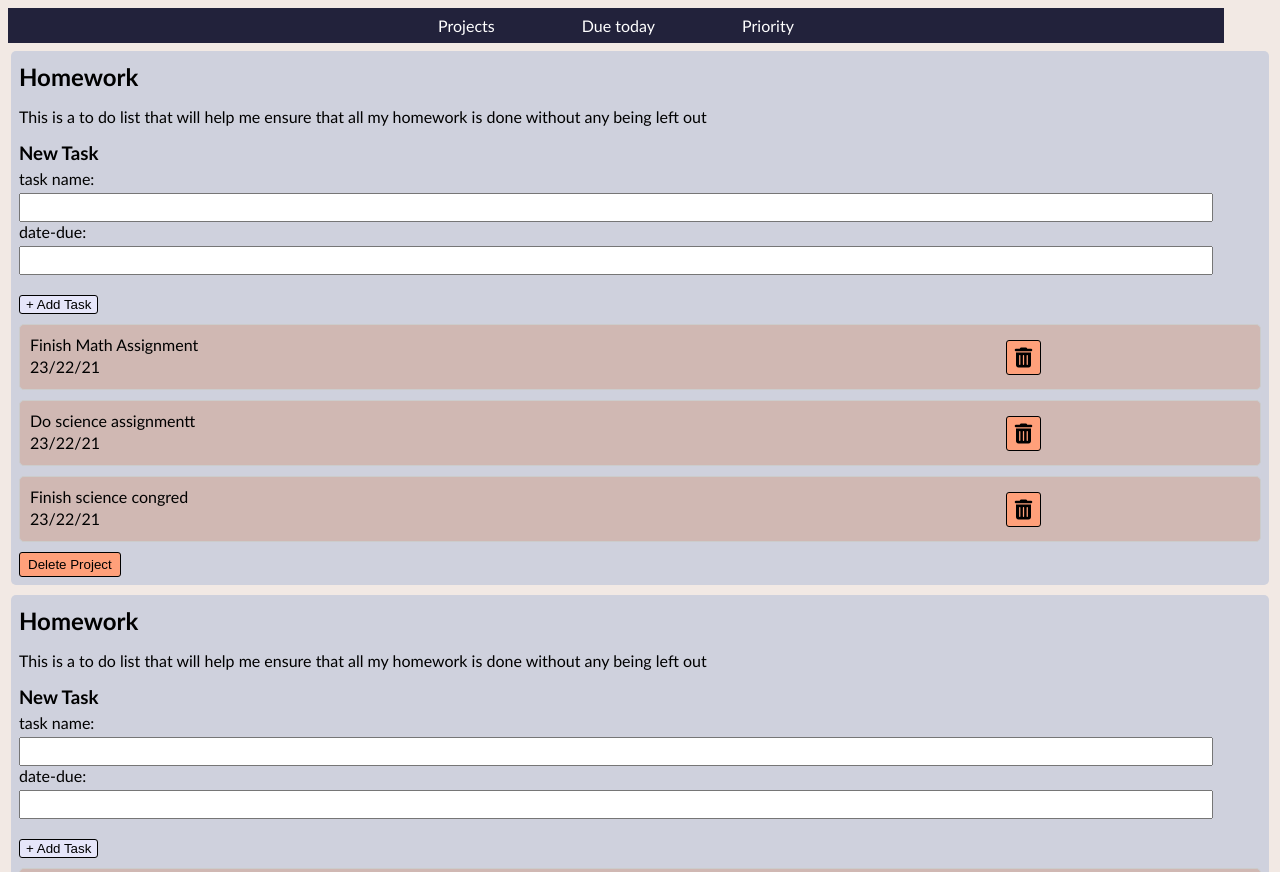
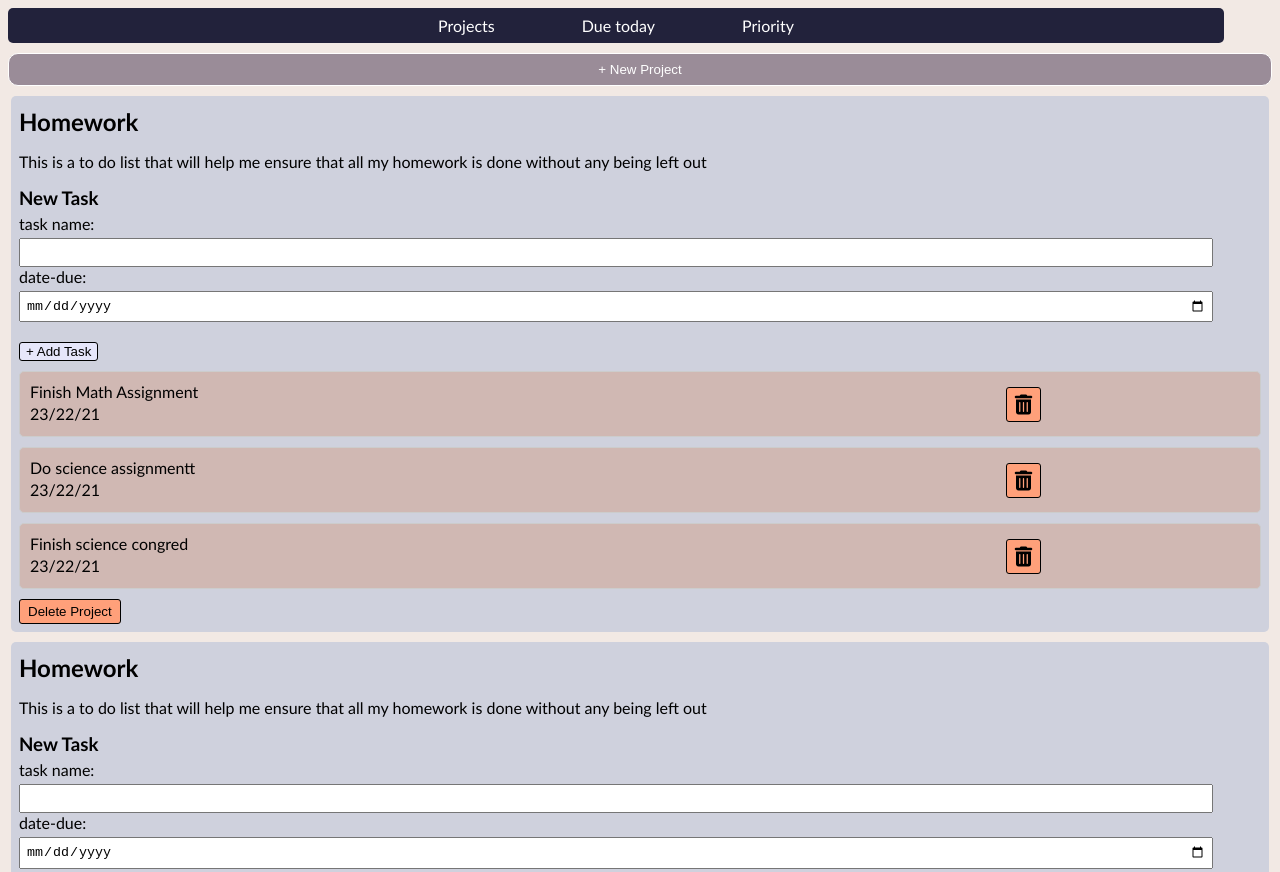
Before and after one commit to JayKowski/to-do-list, a plain HTML site: page index.html in a window 1280 px wide. Shown: the top 872 px of the page. Drawn offline with Linux system fonts and the light colour scheme.

Commit message:
correct html add styles

```diff
--- a/index.html
+++ b/index.html
@@ -9,17 +9,12 @@
 </head>
 <body>
     <div class="wrapper">
-        <nav class="nav-pane">
         <ul class="navigation">
             <li class="link">Projects</li>
             <li class="link">Due today</li>
             <li class="link">Priority</li>
-                <!-- <li class="link"></li> -->
         </ul>
-        </nav>
-        <div class="new-item">
         <button class="add-item">+ New Project</button>
-        </div>
         <div class="projects">
             <div class="to-do">
                 <h2 class="to-do-title">Homework</h2>
@@ -30,7 +25,7 @@
                     <label for="task-name">task name: </label><br>
                     <input class="task-input" type="text" name="task-name"><br>
                     <label for="task-name">date-due: </label><br>
-                    <input class="task-input" type="text" name="task-date"><br>
+                    <input class="task-input" type="date" name="task-date"><br>
                     <input class="add-task" type="submit" value="+ Add Task">
                 </form>
                 <div class="task-list">
@@ -54,7 +49,7 @@
                     <label for="task-name">task name: </label><br>
                     <input class="task-input" type="text" name="task-name"><br>
                     <label for="task-name">date-due: </label><br>
-                    <input class="task-input" type="text" name="task-date"><br>
+                    <input class="task-input" type="date" name="task-date"><br>
                     <input class="add-task" type="submit" value="+ Add Task">
                 </form>
                 <div class="task-list">
--- a/styles.css
+++ b/styles.css
@@ -1,28 +1,24 @@
 body{
-    margin: none;
     font-family: 'Gill Sans', 'Gill Sans MT', Calibri, 'Trebuchet MS', sans-serif;
     background-color: #f2e9e4;
-    /* padding: none; */
 }
 
-.wrapper{
-    /* width: 100%; */
-    /* height: 100%; */
+.wrapper {
+    display: flex;
+    flex-direction: column;
 }
 
-.nav-pane {
+.navigation{
+    list-style-type: none;
+    background-color: #22223B;
+    padding: 5px 0;
+    border: 0;
+    margin: 0;
+    text-align: center;
+    color: #fff;
     position: fixed;
     width: 95%;
     border-radius: 5px;
-}
-
-.nav-pane .navigation{
-    list-style-type: none;
-    background-color: #22223B;
-    padding: 5px 0;
-    margin-top: 0;
-    text-align: center;
-    color: #fff;
 }
 
 .navigation li{
@@ -30,12 +26,14 @@ body{
     padding: 0 5px;
     margin: 3px 3%;
 }
-.new-item .add-item{
+
+ .add-item{
     background-color: #9a8c98;
     border: 1px solid;
     color: #fff;
     border-radius: 10px;
     padding: 8px 12px;
+    margin-top: 45px;
 }
 
 .projects .task-list{
```
Lines whose indentation alone changed are shown as unchanged.
